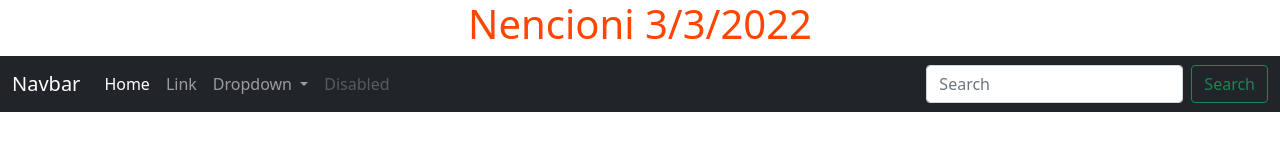
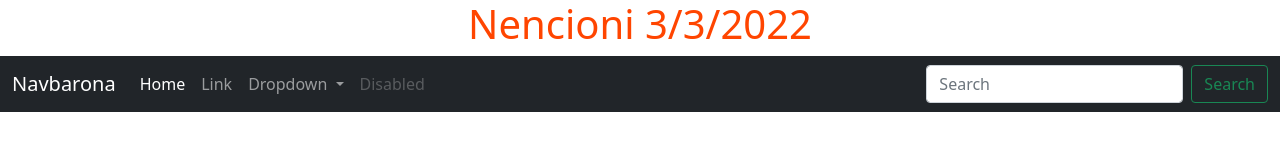
Before and after one commit to xXSKYGROWXx/Nencioni-Compito1, a plain HTML site: page index.html in a window 1280 px wide. Drawn offline with nearby package versions, Linux system fonts and the light colour scheme.

Commit message:
merge-conflict

```diff
--- a/index.html
+++ b/index.html
@@ -16,7 +16,7 @@
         <h1 class="title-format"> Nencioni 3/3/2022 </h1>
         <nav class="navbar navbar-expand-lg navbar-dark bg-dark">
             <div class="container-fluid">
-              <a class="navbar-brand" href="#">Navbar</a>
+              <a class="navbar-brand" href="#">Navbarona</a>
               <button class="navbar-toggler" type="button" data-bs-toggle="collapse" data-bs-target="#navbarSupportedContent" aria-controls="navbarSupportedContent" aria-expanded="false" aria-label="Toggle navigation">
                 <span class="navbar-toggler-icon"></span>
               </button>
```
